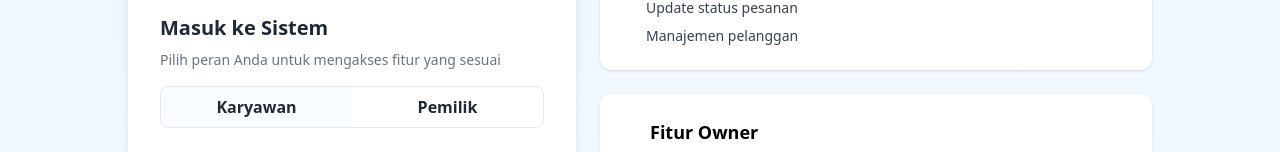
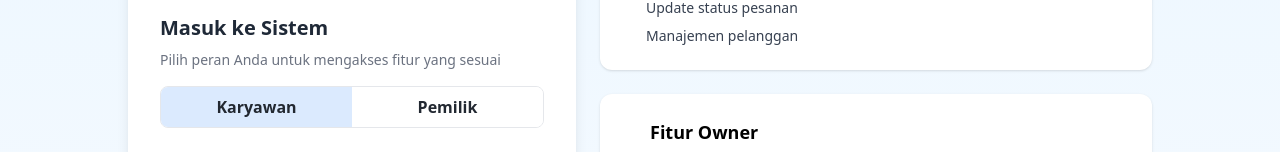
Before and after one commit to wisnuibroo/laundryku-admin, a React (Vite) app: page /login in a window 1280 px wide. Shown: the part 294-446 px from the top of the page. Built offline with nearby package versions, Linux system fonts and the light colour scheme; some icons are missing.

Commit message:
style:[WF] color button karyawan pemilik

```diff
--- a/src/views/Login.tsx
+++ b/src/views/Login.tsx
@@ -219,7 +219,7 @@ export default function Login() {
                 type="button"
                 className={`flex-1 py-2 text-center font-semibold ${
                   role === "admin"
-                    ? "bg-[#f8fbff] text-[#222831]"
+                    ? "bg-blue-100 text-[#222831]"
                     : "bg-white text-[#222831]"
                 } transition`}
                 onClick={() => setRole("admin")}
@@ -230,7 +230,7 @@ export default function Login() {
                 type="button"
                 className={`flex-1 py-2 text-center font-semibold ${
                   role === "owner"
-                    ? "bg-[#f8fbff] text-[#222831]"
+                    ? "bg-green-100 text-[#222831]"
                     : "bg-white text-[#222831]"
                 } transition`}
                 onClick={() => setRole("owner")}
```
